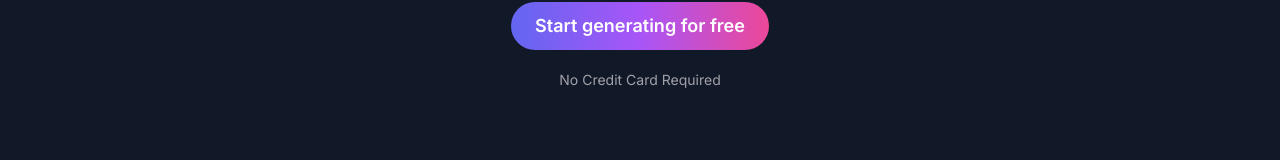
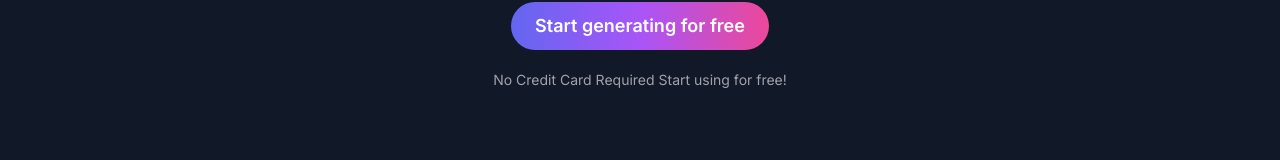
Before and after one commit to panditdhamdhere/AI_Sass, a Next.js app: page / in a window 1280 px wide. Shown: the part 446-606 px from the top of the page. Built offline with nearby package versions, Linux system fonts and the light colour scheme; no server answers.

Commit message:
text changed

```diff
--- a/components/LandingHero.tsx
+++ b/components/LandingHero.tsx
@@ -41,7 +41,7 @@ export const LandingHero = () => {
         </Link>
       </div>
       <div className="text-zinc-400 text-xs md:text-sm font-normal">
-        No Credit Card Required
+        No Credit Card Required Start using for free!
       </div>
     </div>
   );
```
